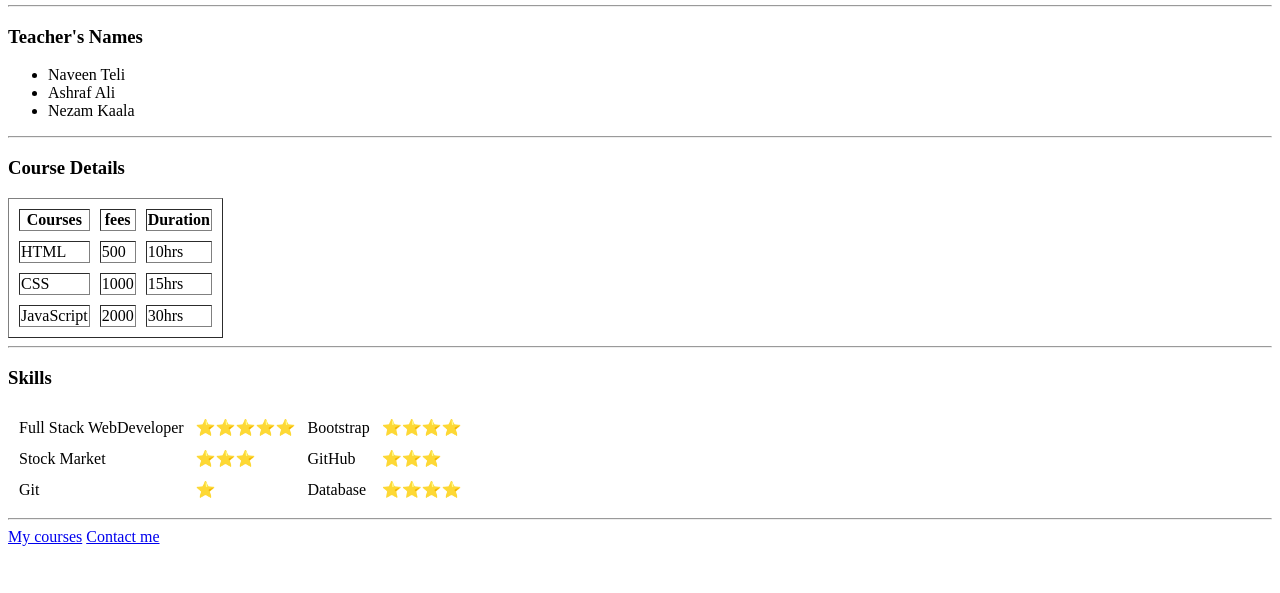
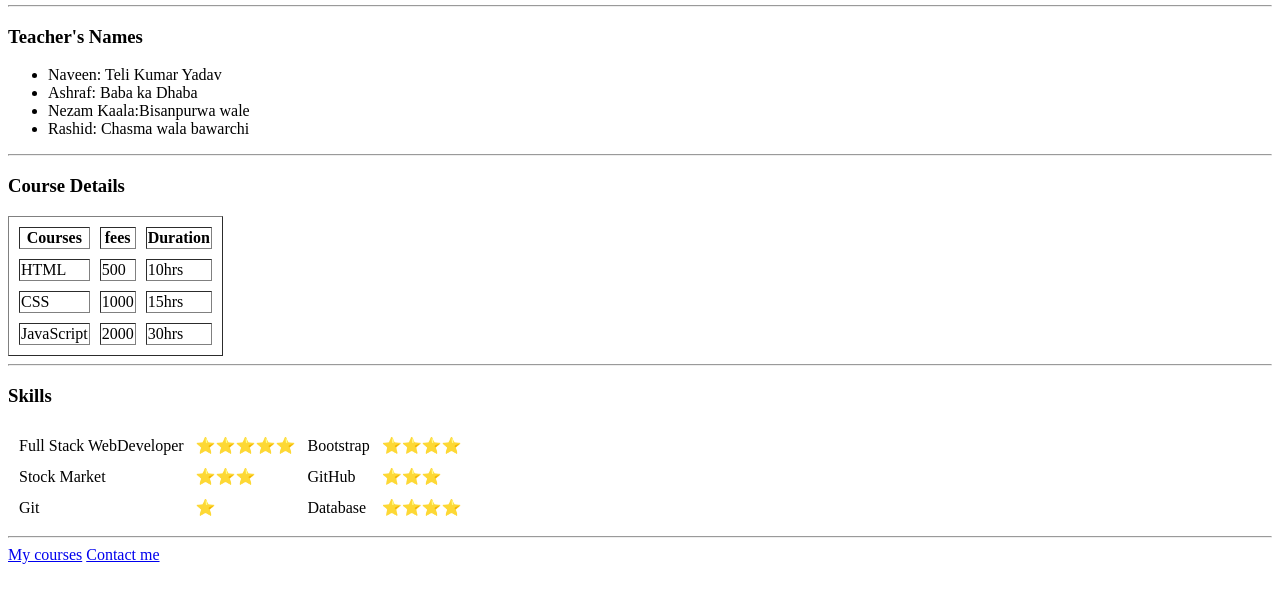
Before and after one commit to Ashraf9798/CV, a plain HTML site: page index.html in a window 1280 px wide. Shown: the part 207-800 px from the top of the page. Drawn offline with Linux system fonts and the light colour scheme.

Commit message:
Update index.html

```diff
--- a/index.html
+++ b/index.html
@@ -19,9 +19,10 @@
     <hr>
     <h3>Teacher's Names</h3>
     <ul>
-        <li>Naveen Teli</li>
-        <li>Ashraf Ali</li>
-        <li>Nezam Kaala</li>
+        <li>Naveen: Teli Kumar Yadav</li>
+        <li>Ashraf: Baba ka Dhaba</li>
+        <li>Nezam Kaala:Bisanpurwa wale</li>
+        <li>Rashid: Chasma wala bawarchi</li>
     </ul>
     <hr>
     <h3>Course Details</h3>
```
